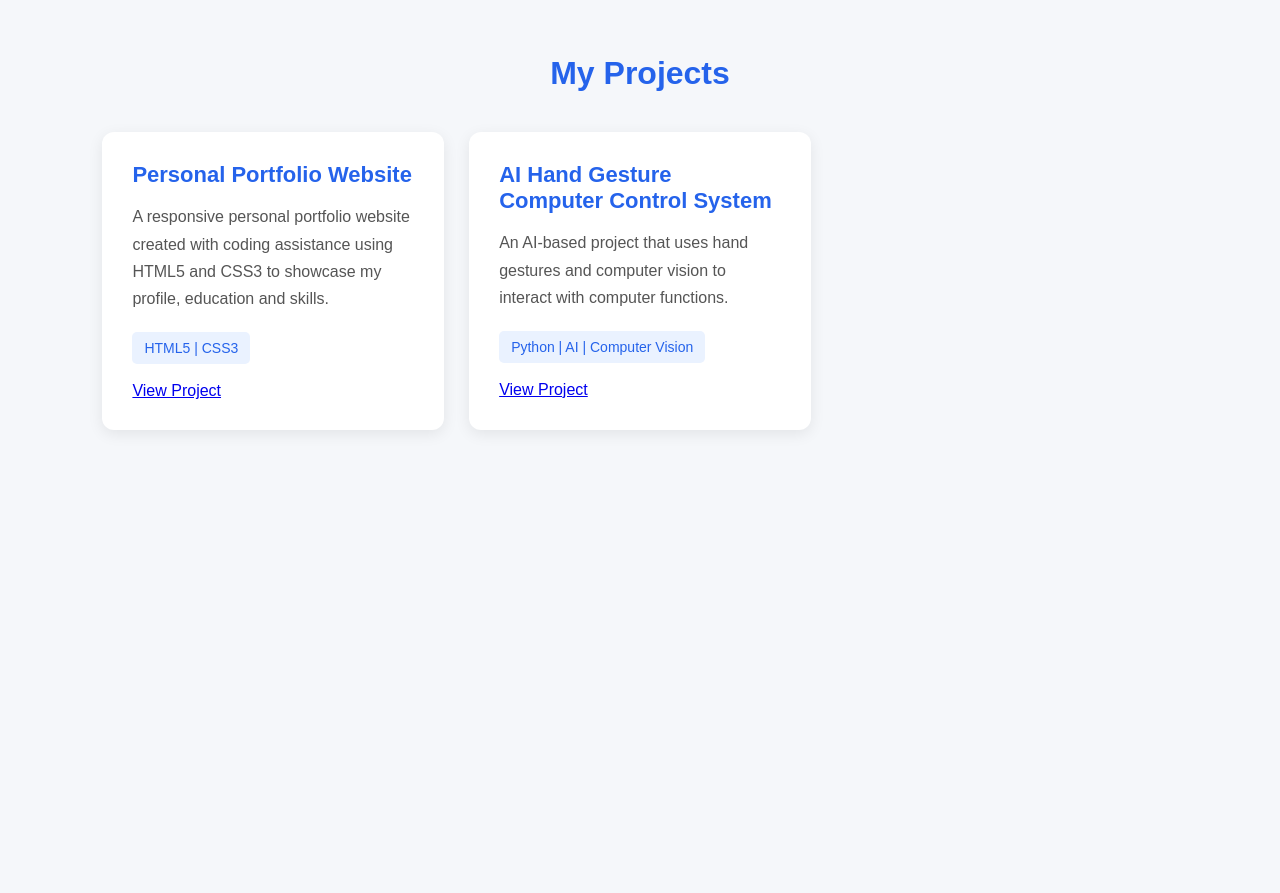
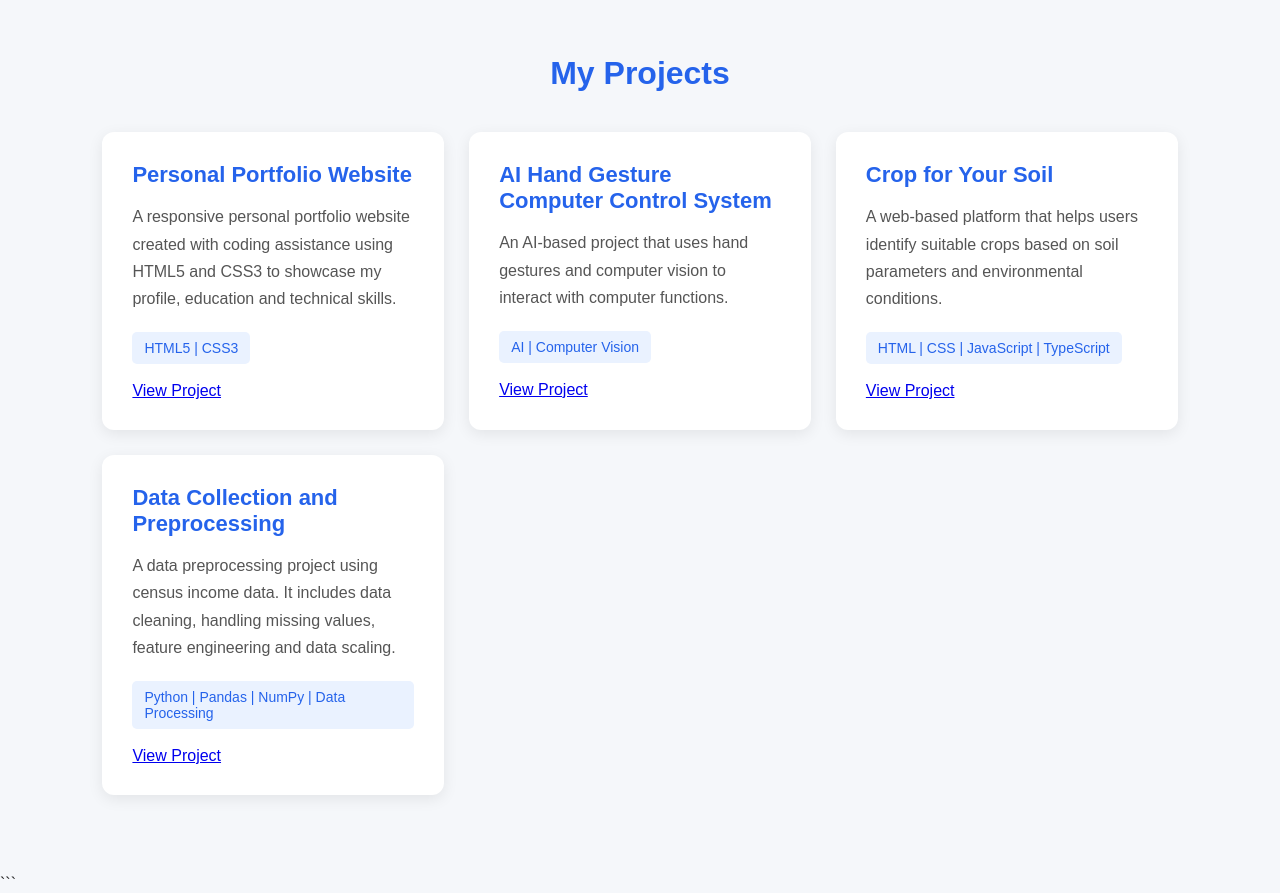
Before and after one commit to dhaneswaridwarampudi-hash/codomax-personal-portfolio, a plain HTML site: page index.html in a window 1280 px wide. Shown: the part 2260-3153 px from the top of the page. Before the commit the page ends 2770 px from the top, so only its background shows below. Drawn offline with Linux system fonts and the light colour scheme.

Commit message:
Update index.html

````diff
--- a/index.html
+++ b/index.html
@@ -167,17 +167,14 @@
         <!-- Project 1 -->
         <div class="project-card">
             <h2>Personal Portfolio Website</h2>
-
             <p>
                 A responsive personal portfolio website
                 created with coding assistance using
                 HTML5 and CSS3 to showcase my profile,
-                education and skills.
+                education and technical skills.
             </p>
-
             <span>HTML5 | CSS3</span>
             <br><br>
-
             <a href="https://github.com/dhaneswaridwarampudi-hash/codomax-personal-portfolio"
                target="_blank">View Project</a>
         </div>
@@ -185,23 +182,50 @@
         <!-- Project 2 -->
         <div class="project-card">
             <h2>AI Hand Gesture Computer Control System</h2>
-
             <p>
                 An AI-based project that uses hand gestures
                 and computer vision to interact with
                 computer functions.
             </p>
+            <span>AI | Computer Vision</span>
+            <br><br>
+            <a href="https://github.com/dhaneswaridwarampudi-hash/AI-Hand-Gesture-Computer-Control-System"
+               target="_blank">View Project</a>
+        </div>
 
-            <span>Python | AI | Computer Vision</span>
+        <!-- Project 3 -->
+        <div class="project-card">
+            <h2>Crop for Your Soil</h2>
+            <p>
+                A web-based platform that helps users
+                identify suitable crops based on soil
+                parameters and environmental conditions.
+            </p>
+            <span>HTML | CSS | JavaScript | TypeScript</span>
             <br><br>
+            <a href="https://github.com/dhaneswaridwarampudi-hash/Crop-for-Your-Soil"
+               target="_blank">View Project</a>
+        </div>
 
-            <a href="https://github.com/dhaneswaridwarampudi-hash/AI-Hand-Gesture-Computer-Control-System"
+        <!-- Project 4 -->
+        <div class="project-card">
+            <h2>Data Collection and Preprocessing</h2>
+            <p>
+                A data preprocessing project using
+                census income data. It includes data
+                cleaning, handling missing values,
+                feature engineering and data scaling.
+            </p>
+            <span>Python | Pandas | NumPy | Data Processing</span>
+            <br><br>
+            <a href="https://github.com/dhaneswaridwarampudi-hash/task2-data-preprocessing"
                target="_blank">View Project</a>
         </div>
 
     </div>
 
 </section>
+```
 
 
 </body>
````
